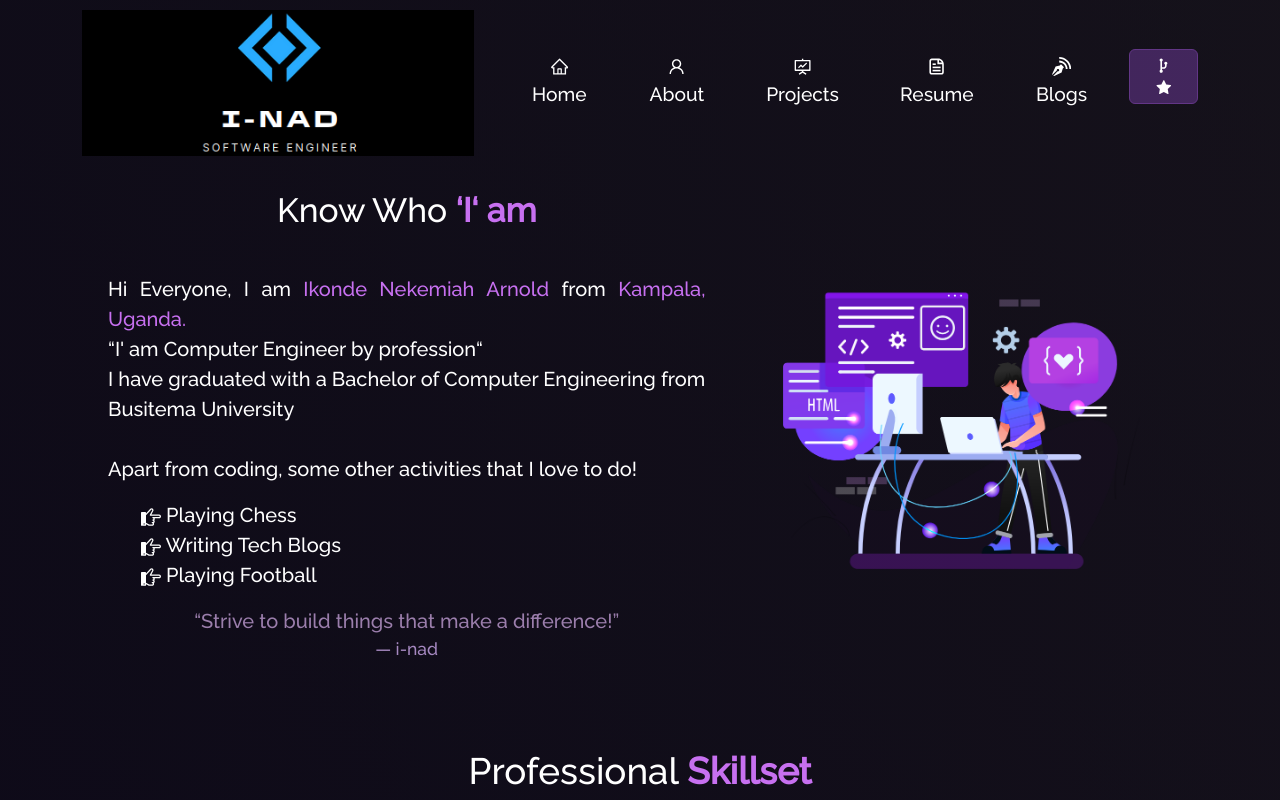
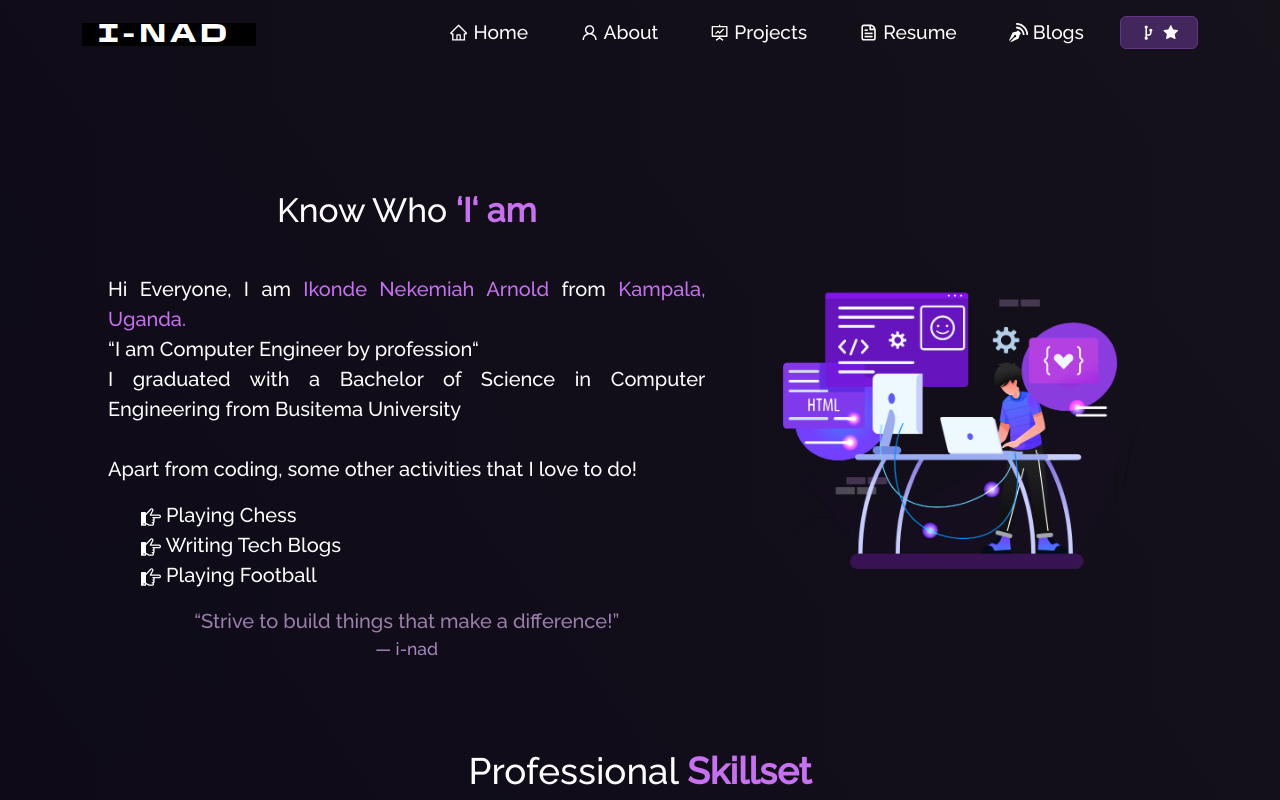
Before and after one commit to arnoldnekemiah/arnoldnek, a React (Create React App) app: page /about in a window 1280 px wide. Shown: the top 800 px of the page. Built offline with nearby package versions, Linux system fonts and the light colour scheme.

Commit message:
fixed broken links

```diff
--- a/package.json
+++ b/package.json
@@ -11,8 +11,11 @@
     "react": "^18.2.0",
     "react-bootstrap": "^2.9.2",
     "react-dom": "^18.2.0",
+    "react-github-calendar": "^4.0.8",
     "react-icons": "^4.12.0",
+    "react-router-dom": "^6.21.1",
     "react-scripts": "5.0.1",
+    "react-tsparticles": "^2.12.2",
     "web-vitals": "^2.1.4"
   },
   "scripts": {
--- a/src/components/About/AboutCard.js
+++ b/src/components/About/AboutCard.js
@@ -15,9 +15,9 @@ function AboutCard() {
             {' '}
             <span className="purple"> Kampala, Uganda.</span>
             <br />
-            &ldquo;I&apos; am Computer Engineer by profession&ldquo;
+            &ldquo;I am Computer Engineer by profession&ldquo;
             <br />
-            I have graduated with a Bachelor of Computer Engineering from Busitema University
+            I graduated with a Bachelor of Science in Computer Engineering from Busitema University
             <br />
             <br />
             Apart from coding, some other activities that I love to do!
--- a/src/components/Footer.js
+++ b/src/components/Footer.js
@@ -22,7 +22,7 @@ function Footer() {
             {' '}
             {year}
             {' '}
-            SB
+            Arnold Nekemiah
           </h3>
         </Col>
         <Col md="4" className="footer-body">
--- a/src/components/NavBar.js
+++ b/src/components/NavBar.js
@@ -13,7 +13,7 @@ import {
   AiOutlineUser,
 } from 'react-icons/ai';
 
-import portlogo from '../Assets/portlogo.png';
+import logos from '../Assets/logos.png';
 
 function NavBar() {
   const [expand, updateExpanded] = useState(false);
@@ -38,7 +38,7 @@ function NavBar() {
     >
       <Container>
         <Navbar.Brand href="/" className="d-flex">
-          <img src={portlogo} className="img-fluid portlogo" alt="brand" />
+          <img src={logos} className="img-fluid logos" alt="brand" />
         </Navbar.Brand>
         <Navbar.Toggle
           aria-controls="responsive-navbar-nav"
@@ -100,7 +100,7 @@ function NavBar() {
 
             <Nav.Item>
               <Nav.Link
-                href="https://soumyajitblogs.vercel.app/"
+                href="#"
                 target="_blank"
                 rel="noreferrer"
               >
@@ -112,7 +112,7 @@ function NavBar() {
 
             <Nav.Item className="fork-btn">
               <Button
-                href="https://github.com/soumyajit4419/Portfolio"
+                href="#"
                 target="_blank"
                 className="fork-btn-inner"
               >
```
Also changed, not shown: src/Assets/logos.png (added), 1 other file (tests, documents, lock files or other folders).
